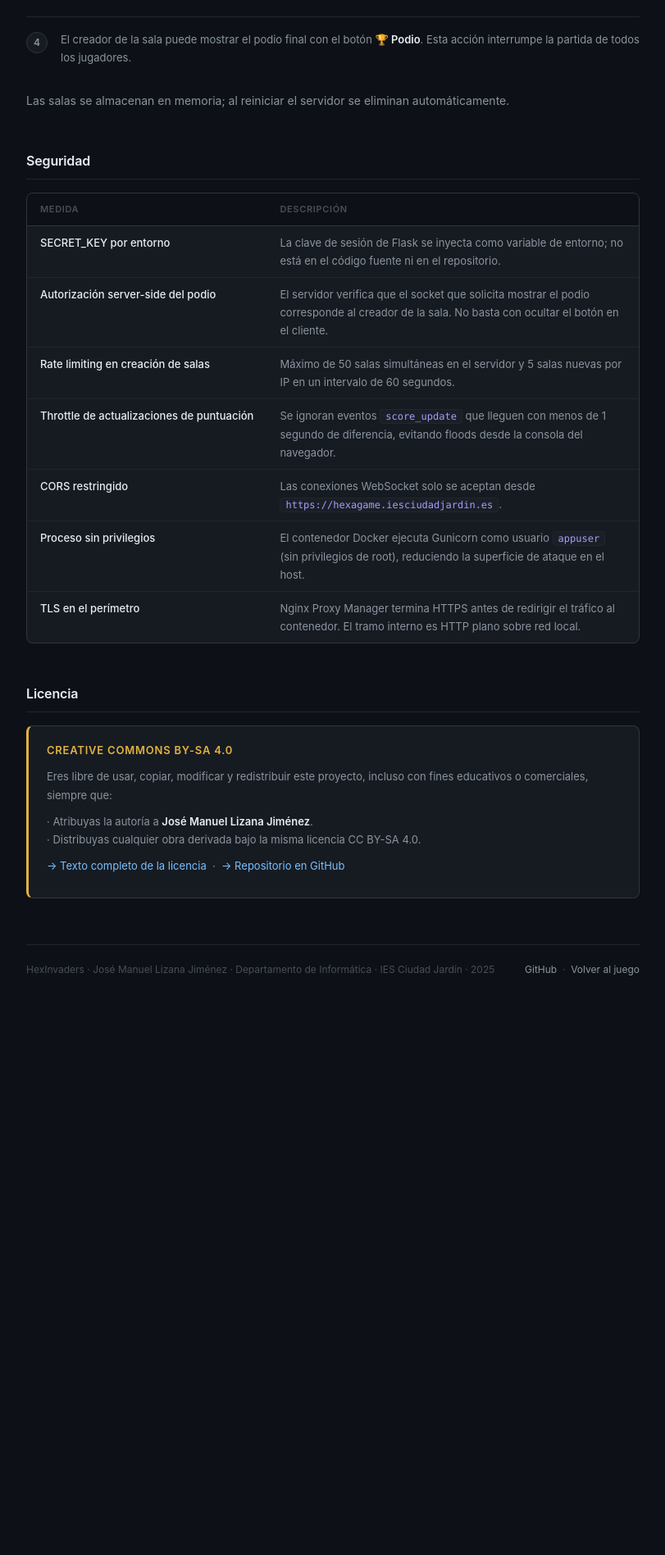
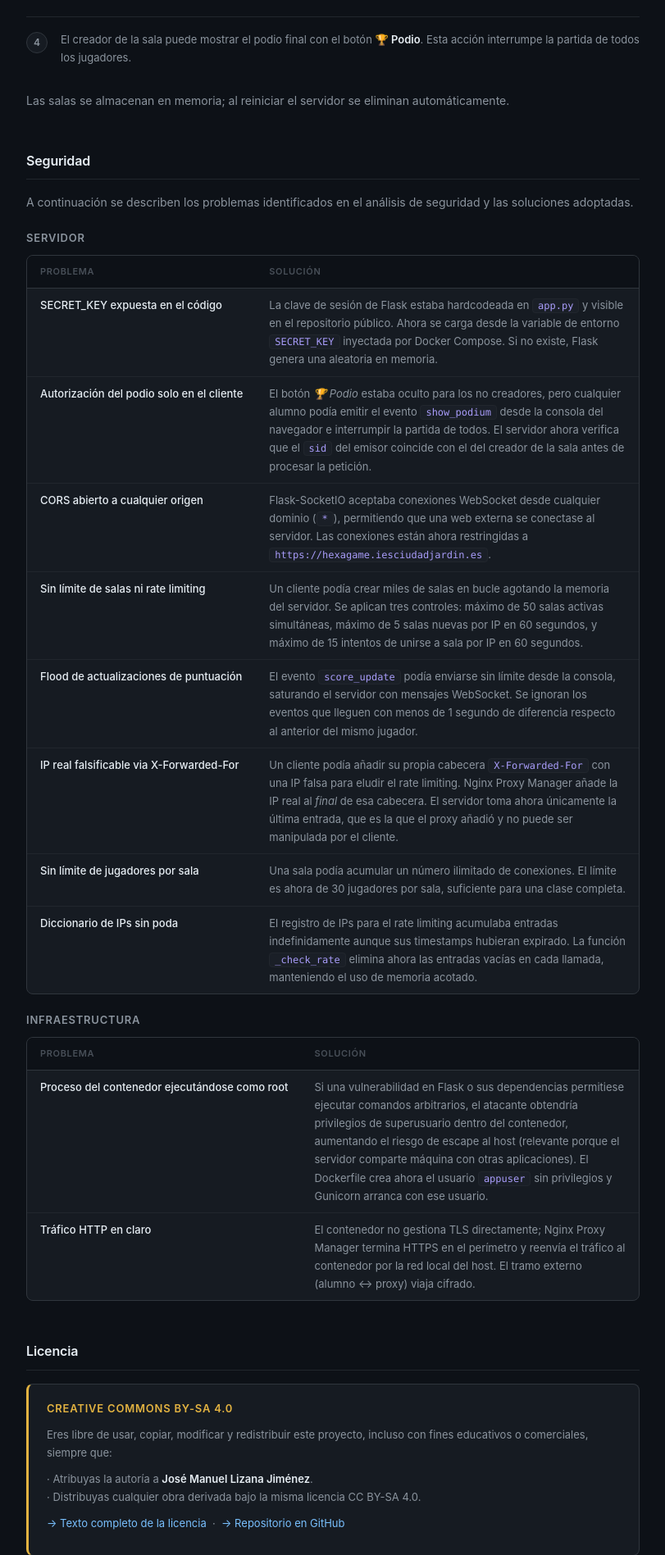
Before and after one commit to joseliza/hexagame, a Flask app: page /docs in a window 1280 px wide. Shown: the part 3436-5333 px from the top of the page at 82% size, without its empty margins (244-1055 px from the left). Before the commit the page ends 4626 px from the top, so only its background shows below. Run offline with Flask 3, Linux system fonts and the light colour scheme.

Commit message:
Seguridad: IP real del proxy, límite jugadores por sala, rate limit en join y poda de IPs
- _real_ip() toma la última entrada de X-Forwarded-For (no falsificable por el cliente)
- MAX_PLAYERS_ROOM = 30: límite de jugadores por sala en join_room_req
- Rate limiting en join_room_req: máx. 15 intentos por IP en 60s (_JOIN_MAX)
- _check_rate generalizada para reutilizarse en create_room y join_room_req
- Poda de entradas expiradas en _room_creation y _room_joins en cada llamada
- Documentación /docs: sección seguridad reescrita con problema y solución por cada medida

Co-Authored-By: Claude Sonnet 4.6 <noreply@anthropic.com>

```diff
--- a/app.py
+++ b/app.py
@@ -15,20 +15,39 @@ socketio = SocketIO(app, cors_allowed_origins='https://hexagame.iesciudadjardin.
 rooms = {}  # code -> {players, state, creator}
 
 MAX_ROOMS        = 50   # salas simultáneas máximas
+MAX_PLAYERS_ROOM = 30   # jugadores máximos por sala
 _RATE_WINDOW     = 60   # segundos de ventana para rate limiting
 _RATE_MAX        = 5    # máximo de salas nuevas por IP en esa ventana
+_JOIN_MAX        = 15   # máximo de intentos de unirse por IP en esa ventana
 _SCORE_INTERVAL  = 1.0  # segundos mínimos entre score_update por jugador
-_room_creation   = {}   # ip -> [timestamps]
+_room_creation   = {}   # ip -> [timestamps] para create_room
+_room_joins      = {}   # ip -> [timestamps] para join_room_req
 
 
-def _check_rate(ip):
-    """Devuelve True si la IP puede crear una sala más; actualiza el registro."""
+def _real_ip():
+    """Devuelve la IP real del cliente.
+    Toma la última entrada de X-Forwarded-For (añadida por el proxy, no falsificable)
+    y cae a REMOTE_ADDR si no hay proxy.
+    """
+    xff = request.environ.get('HTTP_X_FORWARDED_FOR', '')
+    if xff:
+        return xff.split(',')[-1].strip()
+    return request.environ.get('REMOTE_ADDR', '')
+
+
+def _check_rate(ip, store, max_count):
+    """Devuelve True si la IP no supera max_count eventos en _RATE_WINDOW segundos.
+    Actualiza store y poda entradas expiradas.
+    """
     now = time.time()
-    recent = [t for t in _room_creation.get(ip, []) if now - t < _RATE_WINDOW]
-    if len(recent) >= _RATE_MAX:
+    recent = [t for t in store.get(ip, []) if now - t < _RATE_WINDOW]
+    if len(recent) >= max_count:
+        store[ip] = recent
         return False
     recent.append(now)
-    _room_creation[ip] = recent
+    store[ip] = recent
+    for old_ip in [k for k, v in store.items() if not v]:
+        del store[old_ip]
     return True
 
 
@@ -63,8 +82,7 @@ def on_create_room(data):
     if len(rooms) >= MAX_ROOMS:
         emit('room_error', {'msg': 'Servidor lleno. Inténtalo más tarde.'})
         return
-    ip = request.environ.get('HTTP_X_FORWARDED_FOR', request.environ.get('REMOTE_ADDR', ''))
-    if not _check_rate(ip):
+    if not _check_rate(_real_ip(), _room_creation, _RATE_MAX):
         emit('room_error', {'msg': 'Demasiadas salas creadas. Espera un momento.'})
         return
     nick = (data.get('nick') or 'Anónimo')[:12].strip()
@@ -81,12 +99,18 @@ def on_create_room(data):
 
 @socketio.on('join_room_req')
 def on_join_room(data):
+    if not _check_rate(_real_ip(), _room_joins, _JOIN_MAX):
+        emit('room_error', {'msg': 'Demasiados intentos. Espera un momento.'})
+        return
     nick = (data.get('nick') or 'Anónimo')[:12].strip()
     code = (data.get('code') or '').upper().strip()
     if code not in rooms:
         emit('room_error', {'msg': 'Sala no encontrada. Comprueba el código.'})
         return
     room = rooms[code]
+    if len(room['players']) >= MAX_PLAYERS_ROOM:
+        emit('room_error', {'msg': 'La sala está llena.'})
+        return
     base = nick
     suffix = 1
     while nick in room['players']:
--- a/templates/docs.html
+++ b/templates/docs.html
@@ -509,37 +509,61 @@
     <!-- ── Seguridad ── -->
     <section id="seguridad">
       <h2>Seguridad</h2>
+      <p>A continuación se describen los problemas identificados en el análisis de seguridad y las soluciones adoptadas.</p>
+
+      <h3>Servidor</h3>
       <div class="card">
         <table>
-          <thead><tr><th>Medida</th><th>Descripción</th></tr></thead>
+          <thead><tr><th>Problema</th><th>Solución</th></tr></thead>
           <tbody>
             <tr>
-              <td>SECRET_KEY por entorno</td>
-              <td>La clave de sesión de Flask se inyecta como variable de entorno; no está en el código fuente ni en el repositorio.</td>
+              <td>SECRET_KEY expuesta en el código</td>
+              <td>La clave de sesión de Flask estaba hardcodeada en <code>app.py</code> y visible en el repositorio público. Ahora se carga desde la variable de entorno <code>SECRET_KEY</code> inyectada por Docker Compose. Si no existe, Flask genera una aleatoria en memoria.</td>
             </tr>
             <tr>
-              <td>Autorización server-side del podio</td>
-              <td>El servidor verifica que el socket que solicita mostrar el podio corresponde al creador de la sala. No basta con ocultar el botón en el cliente.</td>
+              <td>Autorización del podio solo en el cliente</td>
+              <td>El botón <em>🏆 Podio</em> estaba oculto para los no creadores, pero cualquier alumno podía emitir el evento <code>show_podium</code> desde la consola del navegador e interrumpir la partida de todos. El servidor ahora verifica que el <code>sid</code> del emisor coincide con el del creador de la sala antes de procesar la petición.</td>
             </tr>
             <tr>
-              <td>Rate limiting en creación de salas</td>
-              <td>Máximo de 50 salas simultáneas en el servidor y 5 salas nuevas por IP en un intervalo de 60 segundos.</td>
+              <td>CORS abierto a cualquier origen</td>
+              <td>Flask-SocketIO aceptaba conexiones WebSocket desde cualquier dominio (<code>*</code>), permitiendo que una web externa se conectase al servidor. Las conexiones están ahora restringidas a <code>https://hexagame.iesciudadjardin.es</code>.</td>
             </tr>
             <tr>
-              <td>Throttle de actualizaciones de puntuación</td>
-              <td>Se ignoran eventos <code>score_update</code> que lleguen con menos de 1 segundo de diferencia, evitando floods desde la consola del navegador.</td>
+              <td>Sin límite de salas ni rate limiting</td>
+              <td>Un cliente podía crear miles de salas en bucle agotando la memoria del servidor. Se aplican tres controles: máximo de 50 salas activas simultáneas, máximo de 5 salas nuevas por IP en 60 segundos, y máximo de 15 intentos de unirse a sala por IP en 60 segundos.</td>
             </tr>
             <tr>
-              <td>CORS restringido</td>
-              <td>Las conexiones WebSocket solo se aceptan desde <code>https://hexagame.iesciudadjardin.es</code>.</td>
+              <td>Flood de actualizaciones de puntuación</td>
+              <td>El evento <code>score_update</code> podía enviarse sin límite desde la consola, saturando el servidor con mensajes WebSocket. Se ignoran los eventos que lleguen con menos de 1 segundo de diferencia respecto al anterior del mismo jugador.</td>
             </tr>
             <tr>
-              <td>Proceso sin privilegios</td>
-              <td>El contenedor Docker ejecuta Gunicorn como usuario <code>appuser</code> (sin privilegios de root), reduciendo la superficie de ataque en el host.</td>
+              <td>IP real falsificable via X-Forwarded-For</td>
+              <td>Un cliente podía añadir su propia cabecera <code>X-Forwarded-For</code> con una IP falsa para eludir el rate limiting. Nginx Proxy Manager añade la IP real al <em>final</em> de esa cabecera. El servidor toma ahora únicamente la última entrada, que es la que el proxy añadió y no puede ser manipulada por el cliente.</td>
             </tr>
             <tr>
-              <td>TLS en el perímetro</td>
-              <td>Nginx Proxy Manager termina HTTPS antes de redirigir el tráfico al contenedor. El tramo interno es HTTP plano sobre red local.</td>
+              <td>Sin límite de jugadores por sala</td>
+              <td>Una sala podía acumular un número ilimitado de conexiones. El límite es ahora de 30 jugadores por sala, suficiente para una clase completa.</td>
+            </tr>
+            <tr>
+              <td>Diccionario de IPs sin poda</td>
+              <td>El registro de IPs para el rate limiting acumulaba entradas indefinidamente aunque sus timestamps hubieran expirado. La función <code>_check_rate</code> elimina ahora las entradas vacías en cada llamada, manteniendo el uso de memoria acotado.</td>
+            </tr>
+          </tbody>
+        </table>
+      </div>
+
+      <h3>Infraestructura</h3>
+      <div class="card">
+        <table>
+          <thead><tr><th>Problema</th><th>Solución</th></tr></thead>
+          <tbody>
+            <tr>
+              <td>Proceso del contenedor ejecutándose como root</td>
+              <td>Si una vulnerabilidad en Flask o sus dependencias permitiese ejecutar comandos arbitrarios, el atacante obtendría privilegios de superusuario dentro del contenedor, aumentando el riesgo de escape al host (relevante porque el servidor comparte máquina con otras aplicaciones). El Dockerfile crea ahora el usuario <code>appuser</code> sin privilegios y Gunicorn arranca con ese usuario.</td>
+            </tr>
+            <tr>
+              <td>Tráfico HTTP en claro</td>
+              <td>El contenedor no gestiona TLS directamente; Nginx Proxy Manager termina HTTPS en el perímetro y reenvía el tráfico al contenedor por la red local del host. El tramo externo (alumno ↔ proxy) viaja cifrado.</td>
             </tr>
           </tbody>
         </table>
```
